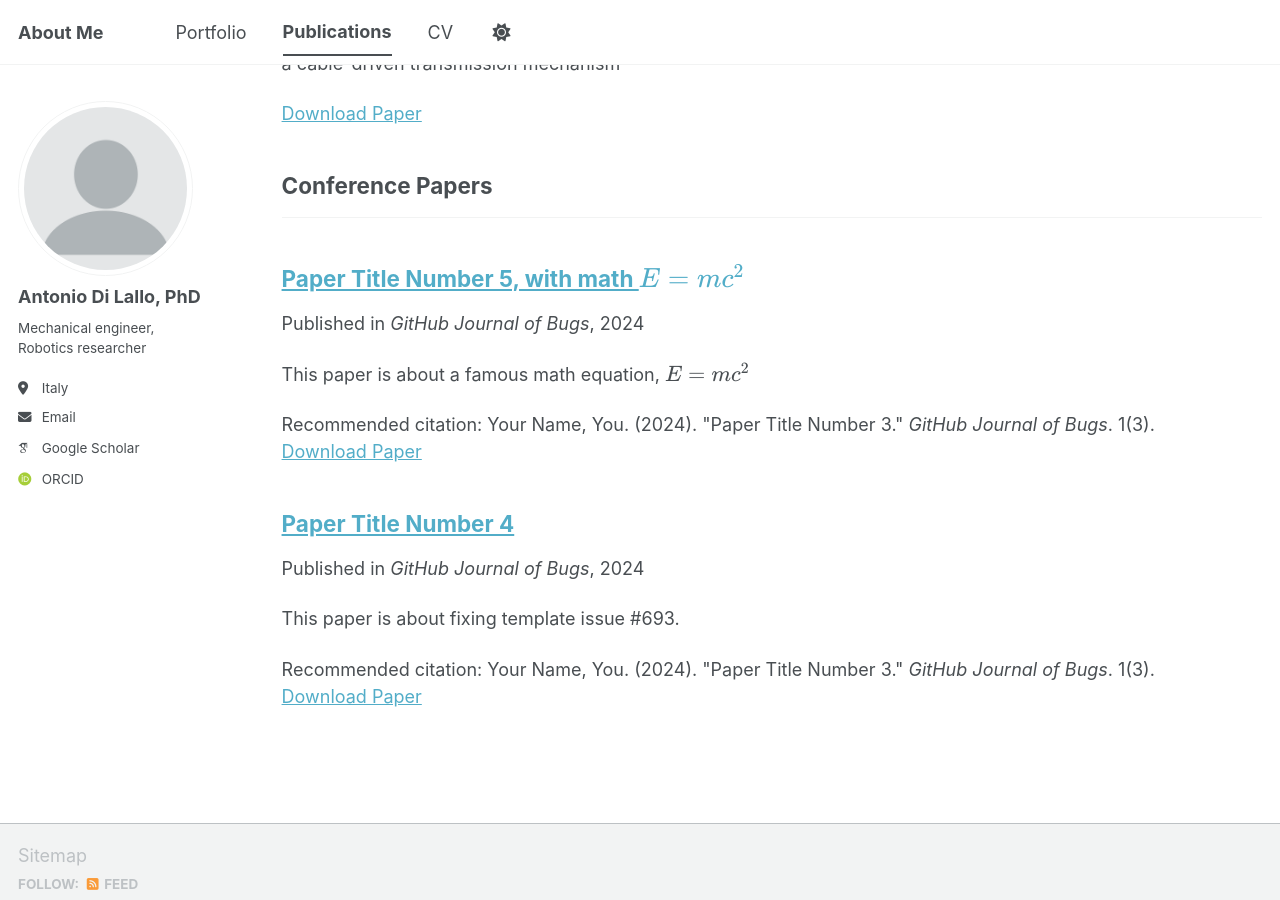
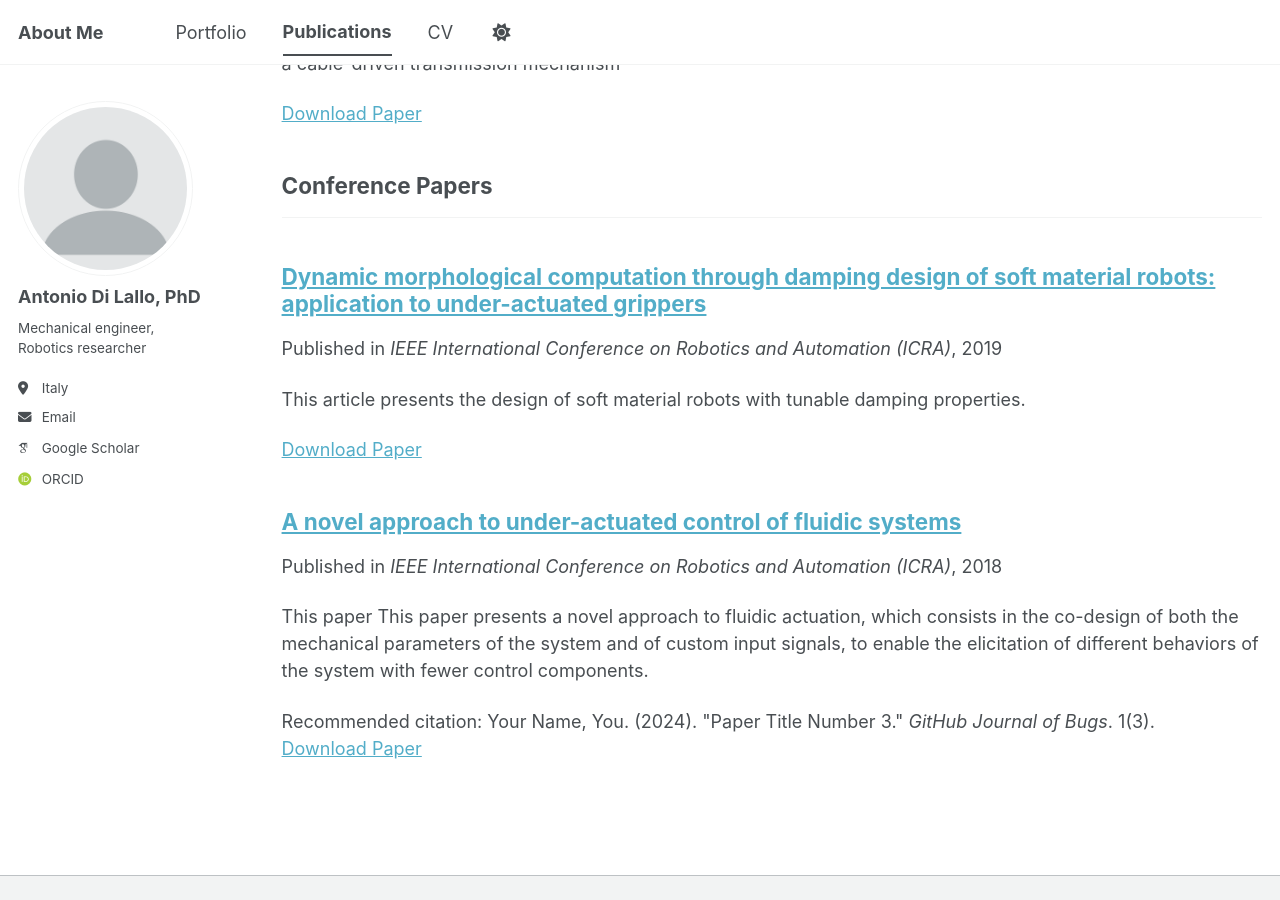
Before and after one commit to AnDiLa/andila.github.io, a Jekyll site: the page built from _pages/publications.html, in a window 1280 px wide and 900 px high, scrolled down 1385 px. Built offline with Jekyll 4.4.1, drawn with Linux system fonts in a browser that asks for light colours; some web fonts are replaced; a script bundle is joined from its source files by our own code; library files that are not in the unit come from our copies; some of the changed text lies outside the part shown.

Commit message:
updated publications

```diff
--- /dev/null
+++ b/_publications/2018-05-21-novel.md
@@ -0,0 +1,14 @@
+---
+title: "A novel approach to under-actuated control of fluidic systems"
+collection: publications
+category: conferences
+permalink: /publication/2018-05-21-novel
+excerpt: 'This paper This paper presents a novel approach to fluidic actuation, which consists in the co-design of both the mechanical parameters of the system and of custom input signals, to enable the elicitation of different behaviors of the system with fewer control components.'
+date: 2018-05-21
+venue: 'IEEE International Conference on Robotics and Automation (ICRA)'
+paperurl: 'https://ieeexplore.ieee.org/abstract/document/8460859'
+citation: 'Your Name, You. (2024). &quot;Paper Title Number 3.&quot; <i>GitHub Journal of Bugs</i>. 1(3).'
+---
+
+**Abstract**
+Thanks to the growing interest in soft robotics, hydropneumatics and inflatable system dynamics are attracting renewed attention from the scientific community. Typical fluidic systems are composed of several chambers and require a complex and bulky network of active components for their control. This paper presents a novel approach to fluidic actuation, which consists in the co-design of both the mechanical parameters of the system and of custom input signals, to enable the elicitation of different behaviors of the system with fewer control components. The principle is presented in theory and simulation and then experimentally validated through the application to a case study, an in-pipe inchworm-like robot. It is shown that it is possible to obtain forward and backward movements by modulating a unique input.
--- /dev/null
+++ b/_publications/2019-05-20-dynamic.md
@@ -0,0 +1,14 @@
+---
+title: "Dynamic morphological computation through damping design of soft material robots: application to under-actuated grippers"
+collection: publications
+category: conferences
+permalink: /publication/2019-05-20-dynamic
+excerpt: 'This article presents the design of soft material robots with tunable damping properties.'
+date: 2019-05-20
+venue: 'IEEE International Conference on Robotics and Automation (ICRA)'
+paperurl: 'https://ieeexplore.ieee.org/abstract/document/8793987'
+#citation: 'Your Name, You. (2024). &quot;Paper Title Number 3.&quot; <i>GitHub Journal of Bugs</i>. 1(3).'
+---
+
+**Abstract**
+This article presents the design of soft material robots with tunable damping properties. This study derives from the investigation of an under-actuated dynamic approach involving multi-chamber pneumatic systems. The co-design of the mechanical parameters (stiffness and damping) of the system along with the time profile of the input allows to obtain different behaviors using a reduced number of feeding line. In this work we analyze via simulations and experiments several approaches to tune the damping of soft robots. The most effective solution employs a layer of granular material immersed in viscous oil within the chamber wall. This method has been employed to realize bending actuators with a continuous deformation pattern. Finally, we show an application involving a two-fingered gripper fed by a single pneumatic line, which is able to perform pinch and power grasp.
--- a/_publications/2025-06-08-paper-title-number-5.md
+++ /dev/null
@@ -1,13 +0,0 @@
----
-title: "Paper Title Number 5, with math $$E=mc^2$$"
-collection: publications
-category: conferences
-permalink: /publication/2024-02-17-paper-title-number-4
-excerpt: 'This paper is about a famous math equation, $$E=mc^2$$'
-date: 2024-02-17
-venue: 'GitHub Journal of Bugs'
-paperurl: 'https://academicpages.github.io/files/paper3.pdf'
-citation: 'Your Name, You. (2024). &quot;Paper Title Number 3.&quot; <i>GitHub Journal of Bugs</i>. 1(3).'
----
-
-Using [MathJax](https://www.mathjax.org/) in the description is supported - $$E=mc^2$$ - however, the use must be mindful that the default delimiters are `$$...$$` and `\\[...\\]` which differs from the `$...$` that is typically expected.
```
Also changed, not shown: _publications/2024-02-17-paper-title-number-4.md (deleted, +0 -13 lines), _publications/2024-06-13-untethered.md (+1 -1 lines), _publications/2025-03-17-controlling.md (+1 -1 lines).
